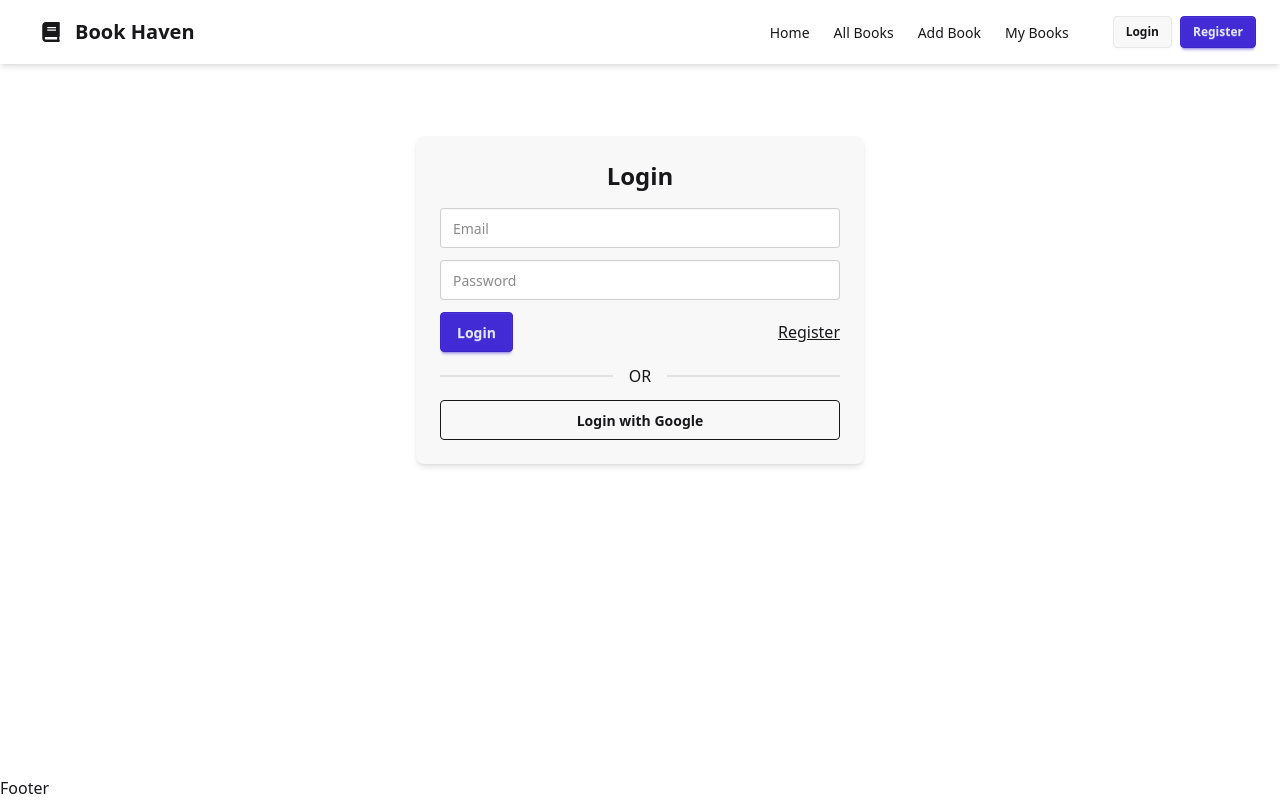
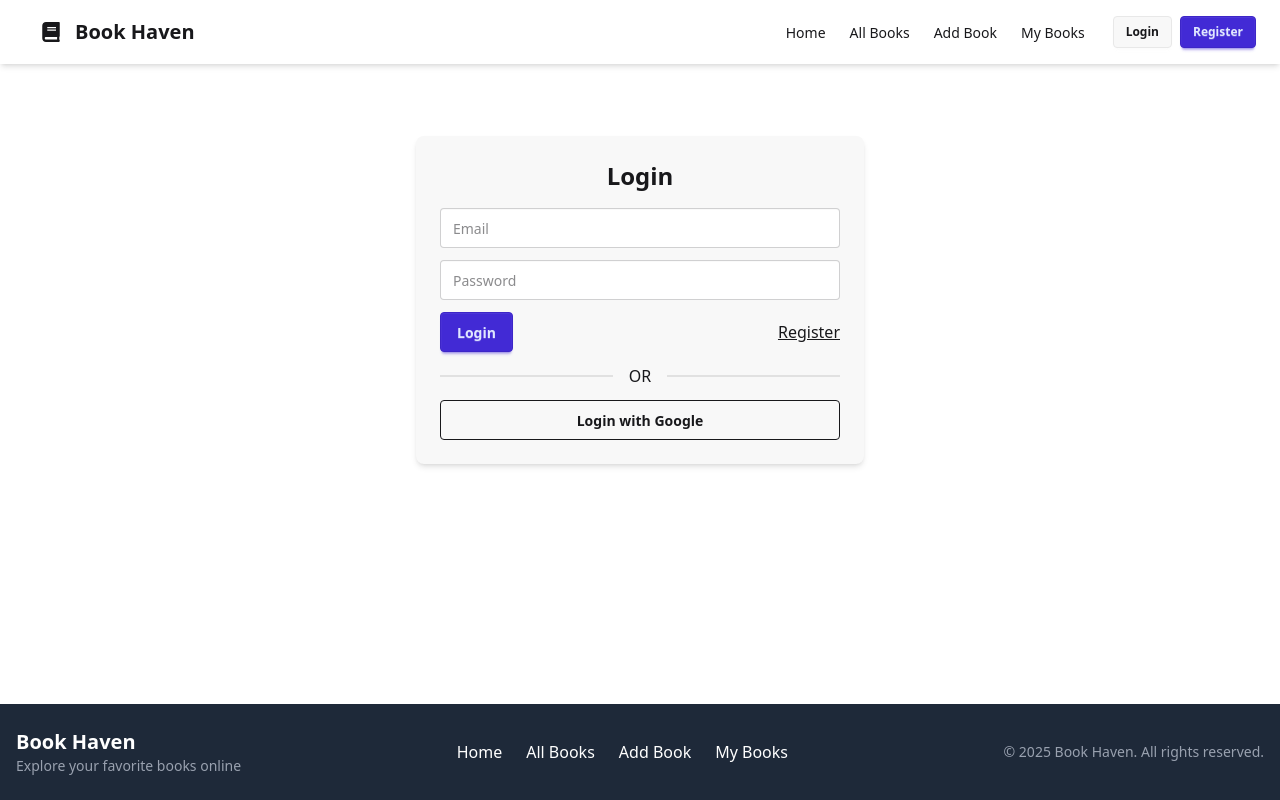
Before and after one commit to sethi353/book-heven-eleven, a React (Vite) app: page /login in a window 1280 px wide. Built offline with nearby package versions, Linux system fonts and the light colour scheme; no server answers.

Commit message:
Updated Login.jsx file

```diff
--- a/src/components/Footer.jsx
+++ b/src/components/Footer.jsx
@@ -1,9 +1,30 @@
-import React from 'react'
+import React from "react";
 
-const Footer = () => {
+export default function Footer() {
+  const currentYear = new Date().getFullYear();
+
   return (
-    <div>Footer</div>
-  )
+    <footer className="bg-gray-800 text-white py-6 mt-10">
+      <div className="container mx-auto flex flex-col md:flex-row justify-between items-center px-4">
+        {/* Left Section */}
+        <div className="mb-4 md:mb-0">
+          <h1 className="text-xl font-bold">Book Haven</h1>
+          <p className="text-gray-400 text-sm">Explore your favorite books online</p>
+        </div>
+
+        {/* Center Section */}
+        <div className="flex space-x-6 mb-4 md:mb-0">
+          <a href="/" className="hover:text-gray-300">Home</a>
+          <a href="/all-books" className="hover:text-gray-300">All Books</a>
+          <a href="/add-book" className="hover:text-gray-300">Add Book</a>
+          <a href="/my-books" className="hover:text-gray-300">My Books</a>
+        </div>
+
+        {/* Right Section */}
+        <div className="text-gray-400 text-sm">
+          &copy; {currentYear} Book Haven. All rights reserved.
+        </div>
+      </div>
+    </footer>
+  );
 }
-
-export default Footer
--- a/src/components/Navbar.jsx
+++ b/src/components/Navbar.jsx
@@ -23,7 +23,7 @@ export default function Navbar() {
   };
 
   return (
-    <header className="navbar bg-base-100 shadow-md">
+    <header className="navbar bg-base-100 shadow-md flex justify-between items-center">
       {/* Logo Section */}
       <div className="flex-1 px-4">
         <Link to="/" className="btn btn-ghost normal-case text-xl">
@@ -36,19 +36,15 @@ export default function Navbar() {
         <label tabIndex={0} className="btn btn-ghost">
           <svg
             xmlns="http://www.w3.org/2000/svg"
-            className="h-5 w-5"
+            className="h-6 w-6"
             fill="none"
             viewBox="0 0 24 24"
             stroke="currentColor"
           >
-            <path
-              strokeLinecap="round"
-              strokeLinejoin="round"
-              strokeWidth="2"
-              d="M4 6h16M4 12h16M4 18h16"
-            />
+            <path strokeLinecap="round" strokeLinejoin="round" strokeWidth="2" d="M4 6h16M4 12h16M4 18h16" />
           </svg>
         </label>
+
         <ul
           tabIndex={0}
           className="menu menu-sm dropdown-content mt-3 z-[1] p-2 shadow bg-base-100 rounded-box w-52"
@@ -57,21 +53,31 @@ export default function Navbar() {
           <li><Link to="/all-books">All Books</Link></li>
           <li><Link to="/add-book">Add Book</Link></li>
           <li><Link to="/my-books">My Books</Link></li>
+          <div className="divider my-1"></div>
+          {user ? (
+            <>
+              <li>
+                <button onClick={handleLogout}>Logout</button>
+              </li>
+            </>
+          ) : (
+            <>
+              <li><Link to="/login">Login</Link></li>
+              <li><Link to="/register">Register</Link></li>
+            </>
+          )}
         </ul>
       </div>
 
       {/* Desktop Menu */}
-      <div className="hidden lg:flex flex-none px-4">
+      <div className="hidden lg:flex items-center gap-4 px-4">
         <ul className="menu menu-horizontal p-0">
           <li><Link to="/">Home</Link></li>
           <li><Link to="/all-books">All Books</Link></li>
           <li><Link to="/add-book">Add Book</Link></li>
           <li><Link to="/my-books">My Books</Link></li>
         </ul>
-      </div>
 
-      {/* User Section */}
-      <div className="px-4">
         {user ? (
           <div className="flex items-center gap-3">
             {user.photoURL && (
--- a/src/pages/Login.jsx
+++ b/src/pages/Login.jsx
@@ -2,9 +2,9 @@ import React from 'react';
 import { signInWithEmailAndPassword, signInWithPopup } from 'firebase/auth';
 import { auth, googleProvider } from '../firebaseConfig';
 import { useNavigate, useLocation, Link } from 'react-router-dom';
-import toast, { Toaster } from 'react-hot-toast'; // ✅ replaced react-toastify
-import { Tooltip } from 'react-tooltip'; // ✅ added tooltip
-import 'react-tooltip/dist/react-tooltip.css'; // ✅ tooltip CSS
+import toast from 'react-hot-toast';
+import { Tooltip } from 'react-tooltip';
+import 'react-tooltip/dist/react-tooltip.css';
 
 export default function Login() {
   const [email, setEmail] = React.useState('');
@@ -13,34 +13,31 @@ export default function Login() {
   const location = useLocation();
   const from = location.state?.from?.pathname || '/';
 
-  // ✅ Email login handler
+  // Email login handler
   const handleEmailLogin = async (e) => {
     e.preventDefault();
     try {
       await signInWithEmailAndPassword(auth, email, password);
-      toast.success('✅ Logged in successfully!');
-      navigate(from, { replace: true });
+      toast.success('Logged in successfully!');
+      setTimeout(() => navigate(from, { replace: true }), 300);
     } catch (err) {
-      toast.error('❌ ' + err.message);
+      toast.error(err.message);
     }
   };
 
-  // ✅ Google login handler
+  // Google login handler
   const handleGoogle = async () => {
     try {
       await signInWithPopup(auth, googleProvider);
-      toast.success('🎉 Logged in with Google!');
-      navigate(from, { replace: true });
+      toast.success('Logged in with Google!');
+      setTimeout(() => navigate(from, { replace: true }), 300);
     } catch (err) {
-      toast.error('❌ ' + err.message);
+      toast.error(err.message);
     }
   };
 
   return (
     <div className="max-w-md mx-auto mt-10 p-6 rounded-lg shadow-md bg-base-200">
-      {/* ✅ React Hot Toast container */}
-      <Toaster position="top-right" reverseOrder={false} />
-
       <h2 className="text-2xl font-semibold mb-4 text-center">Login</h2>
 
       <form onSubmit={handleEmailLogin} className="space-y-3">
--- a/src/pages/Register.jsx
+++ b/src/pages/Register.jsx
@@ -25,7 +25,7 @@ export default function Register() {
     return '';
   };
 
-  //Register with Email & Password
+  // Register with Email & Password
   const handleRegister = async (e) => {
     e.preventDefault();
     const err = validatePassword(password);
@@ -34,21 +34,21 @@ export default function Register() {
     try {
       const userCred = await createUserWithEmailAndPassword(auth, email, password);
       await updateProfile(userCred.user, { displayName: name, photoURL: photo });
-      toast.success(' Registered successfully!');
-      setTimeout(() => navigate('/'), 600);
+      toast.success('Registered successfully!');
+      setTimeout(() => navigate('/'), 300);
     } catch (err) {
-      toast.error( + err.message);
+      toast.error(err.message);
     }
   };
 
-  //  Register with Google
+  // Register with Google
   const handleGoogle = async () => {
     try {
       await signInWithPopup(auth, googleProvider);
-      toast.success(' Registered via Google!');
-      setTimeout(() => navigate('/'), 600);
+      toast.success('Registered via Google!');
+      setTimeout(() => navigate('/'), 300);
     } catch (err) {
-      toast.error( + err.message);
+      toast.error(err.message);
     }
   };
 
@@ -92,60 +92,27 @@ export default function Register() {
           onChange={(e) => setPassword(e.target.value)}
           data-tooltip-id="password-tip"
         />
-        <Tooltip
-          id="password-tip"
-          place="right"
-          content="Password must have 6+ chars, 1 uppercase & 1 lowercase"
-          style={{ position: 'fixed' }}
-        />
-
+        <Tooltip id="password-tip" place="right" content="Password must have 6+ chars, 1 uppercase & 1 lowercase" style={{ position: 'fixed' }} />
 
         <div className="flex justify-between items-center">
-          <button
-            className="btn btn-primary"
-            type="submit"
-            data-tooltip-id="register-btn-tip"
-          >
+          <button className="btn btn-primary" type="submit" data-tooltip-id="register-btn-tip">
             Register
           </button>
-          <Tooltip
-            id="register-btn-tip"
-            place="top"
-            content="Create your account"
-            style={{ position: 'fixed', zIndex: 9999 }}
-          />
+          <Tooltip id="register-btn-tip" place="top" content="Create your account" style={{ position: 'fixed', zIndex: 9999 }} />
 
-          <Link
-            to="/login"
-            className="link"
-            data-tooltip-id="login-link-tip"
-          >
+          <Link to="/login" className="link" data-tooltip-id="login-link-tip">
             Login
           </Link>
-          <Tooltip
-            id="login-link-tip"
-            place="top"
-            content="Already have an account? Log in"
-            style={{ position: 'fixed', zIndex: 9999 }}
-          />
+          <Tooltip id="login-link-tip" place="top" content="Already have an account? Log in" style={{ position: 'fixed', zIndex: 9999 }} />
         </div>
       </form>
 
       <div className="divider">OR</div>
 
-      <button
-        className="btn btn-outline btn-block"
-        onClick={handleGoogle}
-        data-tooltip-id="google-btn-tip"
-      >
+      <button className="btn btn-outline btn-block" onClick={handleGoogle} data-tooltip-id="google-btn-tip">
         Register with Google
       </button>
-      <Tooltip
-        id="google-btn-tip"
-        place="top"
-        content="Sign up quickly using your Google account"
-        style={{ position: 'fixed', zIndex: 9999 }}
-      />
+      <Tooltip id="google-btn-tip" place="top" content="Sign up quickly using your Google account" style={{ position: 'fixed', zIndex: 9999 }} />
     </div>
   );
 }
```
